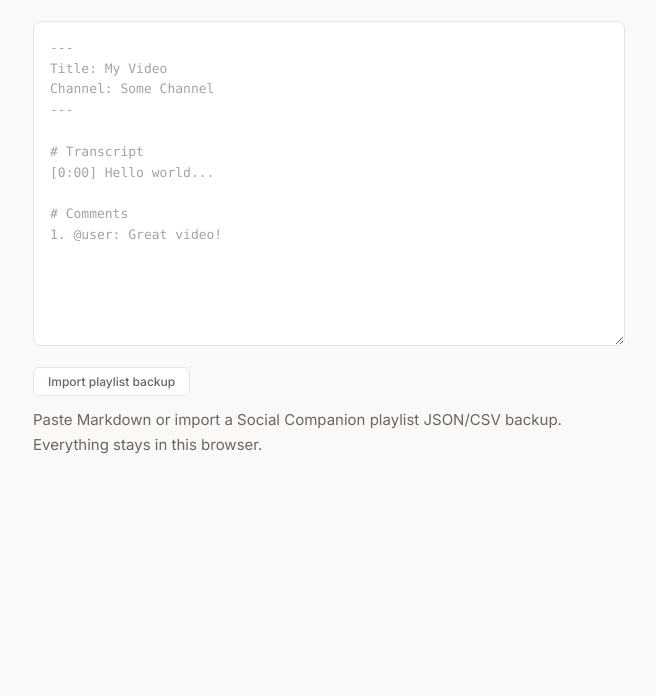
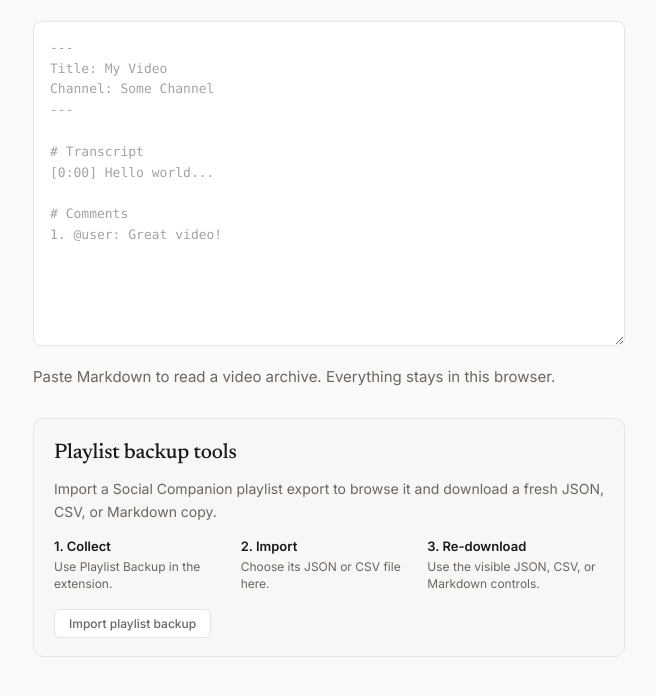
Before and after one commit to Paranjayy/yt-notes, a browser extension: page website/index.html in a window 1280 px wide. Shown: the part 204-900 px from the top of the page, without its empty margins (311-967 px from the left). Before the commit the page ends 800 px from the top, so only its background shows below. Drawn offline with Linux system fonts and the light colour scheme.

Commit message:
fix: surface playlist tools on viewer landing

```diff
--- a/website/index.html
+++ b/website/index.html
@@ -21,7 +21,7 @@ textarea{width:100%;padding:16px;border:1px solid var(--border);border-radius:8p
 textarea:focus{border-color:var(--accent)}
 textarea::placeholder{color:var(--fg-faint)}
 .paste-hint{margin-top:12px;font-size:12px;color:var(--fg-faint)}
-.paste-actions{display:flex;align-items:center;gap:10px;margin-top:14px}.file-input{display:none}
+.paste-actions{display:flex;align-items:center;gap:10px;margin-top:14px}.file-input{display:none}.playlist-start{margin-top:28px;padding:18px 20px;border:1px solid var(--border);border-radius:10px;background:var(--surface-raised)}.playlist-start h2{font-size:21px;margin-bottom:5px}.playlist-start p{margin:0 0 14px;font-size:14px;color:var(--fg-muted)}.playlist-start-steps{display:grid;grid-template-columns:repeat(3,minmax(0,1fr));gap:10px;margin-bottom:16px}.playlist-start-step{font-size:12px;color:var(--fg-muted);line-height:1.45}.playlist-start-step b{display:block;color:var(--fg);font-size:13px;margin-bottom:2px}@media(max-width:560px){.playlist-start-steps{grid-template-columns:1fr}}
 .site-header{padding:16px 24px;border-bottom:1px solid var(--border);display:flex;align-items:center;justify-content:space-between;position:sticky;top:0;background:var(--bg);z-index:100}
 .site-header .logo{font-family:'Newsreader',Georgia,serif;font-size:18px;font-weight:500}
 .btn{display:inline-flex;align-items:center;gap:6px;padding:6px 14px;border:1px solid var(--border);border-radius:6px;background:var(--surface);color:var(--fg-muted);font-size:12px;font-weight:500;cursor:pointer;transition:all .15s;font-family:inherit}
@@ -84,8 +84,17 @@ textarea::placeholder{color:var(--fg-faint)}
   <h1>YT Notes</h1>
   <p>Paste your markdown export from the Social Companion extension to view it here. Supports single or multiple notes.</p>
   <textarea id="pasteInput" rows="14" placeholder="---&#10;Title: My Video&#10;Channel: Some Channel&#10;---&#10;&#10;# Transcript&#10;[0:00] Hello world...&#10;&#10;# Comments&#10;1. @user: Great video!"></textarea>
-  <div class="paste-actions"><button class="btn" id="backupFileBtn">Import playlist backup</button><input class="file-input" id="backupFileInput" type="file" accept=".json,.csv,application/json,text/csv"></div>
-  <p class="paste-hint">Paste Markdown or import a Social Companion playlist JSON/CSV backup. Everything stays in this browser.</p>
+  <p class="paste-hint">Paste Markdown to read a video archive. Everything stays in this browser.</p>
+  <section class="playlist-start" aria-labelledby="playlistStartTitle">
+    <h2 id="playlistStartTitle">Playlist backup tools</h2>
+    <p>Import a Social Companion playlist export to browse it and download a fresh JSON, CSV, or Markdown copy.</p>
+    <div class="playlist-start-steps" aria-label="Playlist backup workflow">
+      <div class="playlist-start-step"><b>1. Collect</b>Use Playlist Backup in the extension.</div>
+      <div class="playlist-start-step"><b>2. Import</b>Choose its JSON or CSV file here.</div>
+      <div class="playlist-start-step"><b>3. Re-download</b>Use the visible JSON, CSV, or Markdown controls.</div>
+    </div>
+    <button class="btn" id="backupFileBtn">Import playlist backup</button><input class="file-input" id="backupFileInput" type="file" accept=".json,.csv,application/json,text/csv">
+  </section>
 </div>
 
 <div id="viewerScreen" style="display:none">
```
